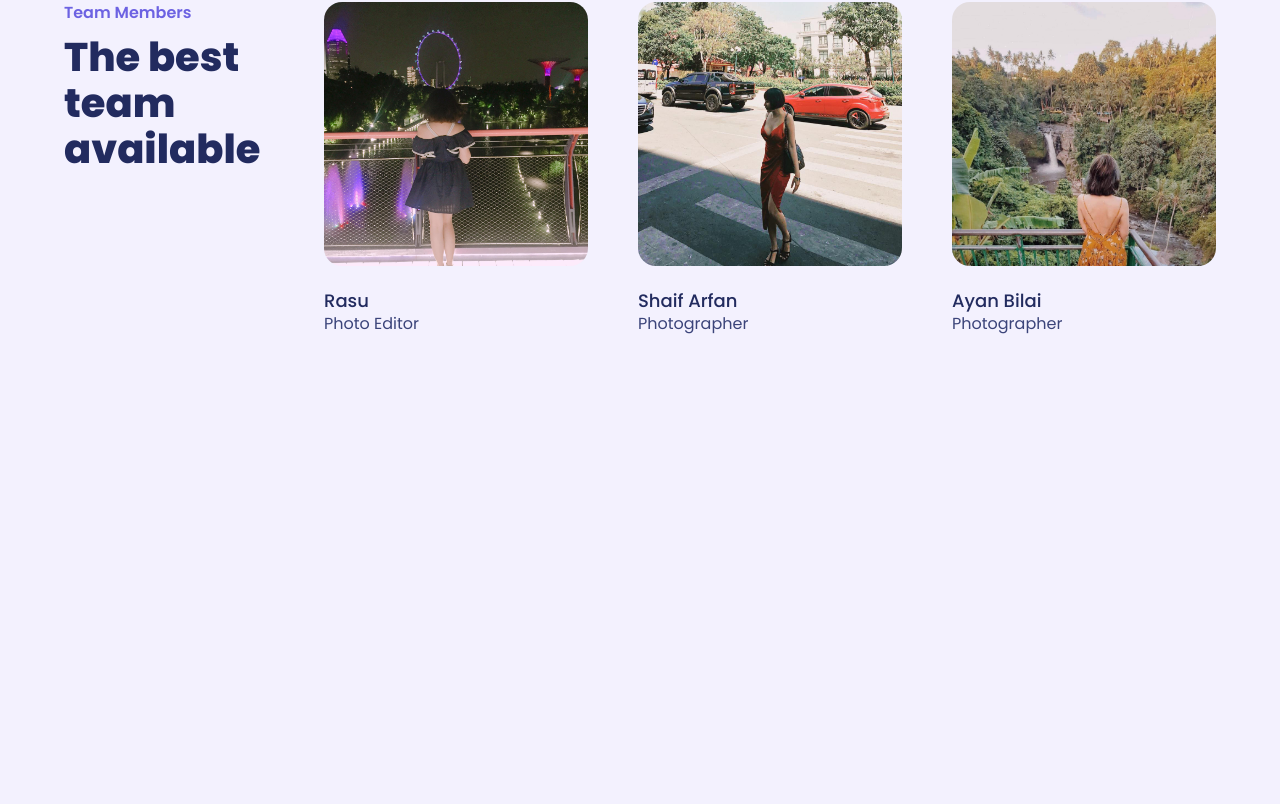
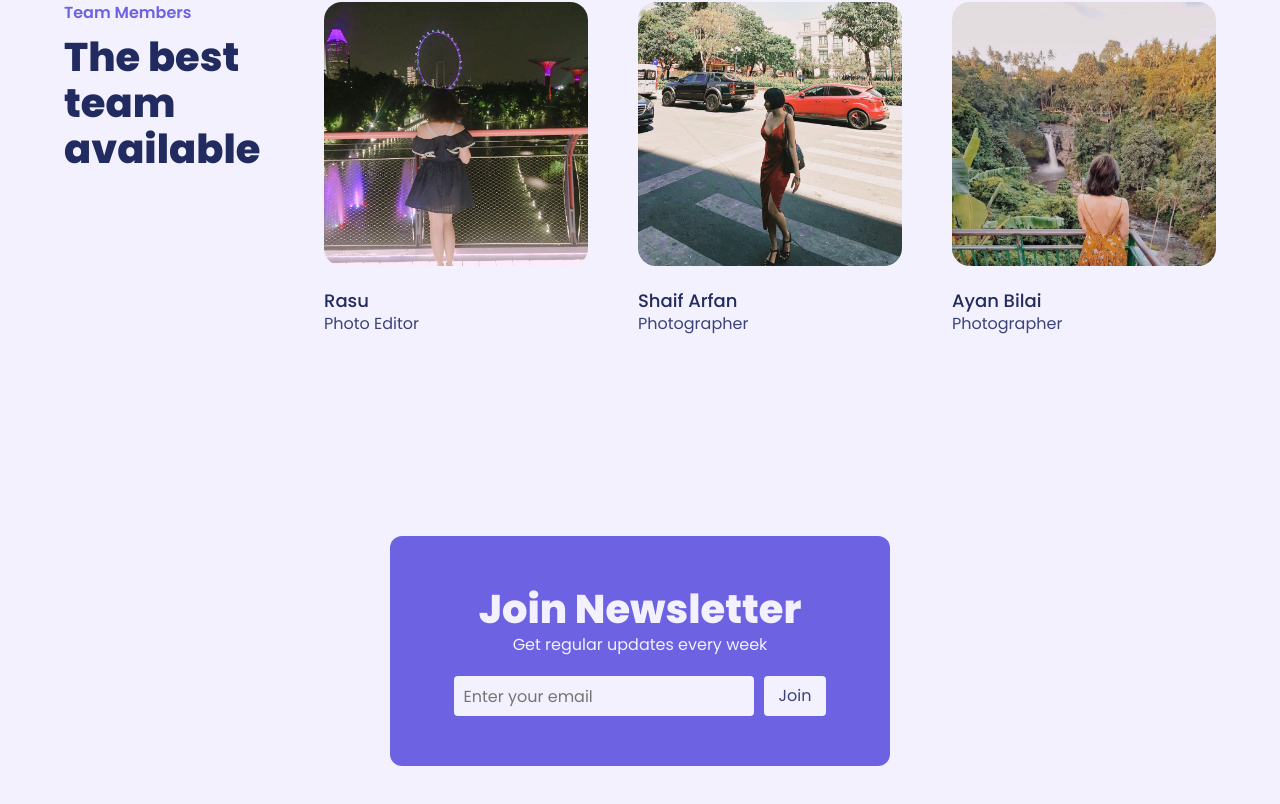
Before and after one commit to Adela1806/DarkLightProject, a React (Create React App) app in the folder dark-light-theme/: page / in a window 1280 px wide. Shown: the part 2147-2951 px from the top of the page. Before the commit the page ends 2583 px from the top, so only its background shows below. Built offline with nearby package versions, Linux system fonts and the light colour scheme; the HTML template or start-up script is replaced by a standard one.

Commit message:
push letter section

```diff
--- /dev/null
+++ b/dark-light-theme/src/components/LetterSection.js
@@ -0,0 +1,100 @@
+import React from 'react';
+import styled from 'styled-components';
+import ParagraphText from './paragraphTexts/ParagraphText';
+import SectionTitle from './titles/SectionTitle';
+
+const NewsletterStyles = styled.div`
+  padding: 10rem 0;
+  .newsletter__wrapper {
+    padding: 5rem 3rem;
+    border-radius: 12px;
+    max-width: 500px;
+    margin: 0 auto;
+    background: var(--mediumSlateBlue);
+    text-align: center;
+  }
+
+  .newsletter__title {
+    margin-bottom: 0.2rem;
+    color: var(--lightBlue_1);
+  }
+
+  .newsletter__subtitle {
+    color: var(--lightBlue_1);
+    margin-bottom: 2rem;
+  }
+
+  .newsletter__form {
+    display: flex;
+    align-items: center;
+    justify-content: center;
+    gap: 1rem;
+
+    input {
+      width: 100%;
+      max-width: 300px;
+      height: 40px;
+      padding-left: 1rem;
+      background-color: var(--lightBlue_1);
+      border: none;
+      border-radius: 4px;
+      font-size: 1.6rem;
+    }
+
+    button {
+      height: 40px;
+      font-size: 1.6rem;
+      cursor: pointer;
+      padding: 0 1.5rem;
+      text-transform: capitalize;
+      color: var(--darkBlue_1);
+      background-color: var(--lightBlue_1);
+      border: none;
+      border-radius: 4px;
+      transition: 0.3s ease background-color;
+    }
+  }
+
+  @media only screen and (max-width: 768px) {
+    .newsletter__wrapper {
+      padding: 3rem 2rem;
+    }
+
+    .newsletter__form {
+      flex-direction: column;
+
+      input {
+        font-size: 1.4rem;
+      }
+
+      button {
+        font-size: 1.4rem;
+      }
+    }
+  }
+`;
+
+function NewsletterSection() {
+  return (
+    <NewsletterStyles>
+      <div className="container">
+        <div className="newsletter__wrapper">
+          <SectionTitle className="newsletter__title">
+            Join Newsletter
+          </SectionTitle>
+
+          <ParagraphText className="newsletter__subtitle">
+            Get regular updates every week
+          </ParagraphText>
+
+          <form className="newsletter__form">
+            <input type="email" placeholder="Enter your email" />
+            <button type="submit">Join</button>
+          </form>
+        </div>
+      </div>
+    </NewsletterStyles>
+  );
+}
+
+export default NewsletterSection;
--- a/dark-light-theme/src/pages/LandingPage.js
+++ b/dark-light-theme/src/pages/LandingPage.js
@@ -4,6 +4,7 @@
 import ServicesSection from '../components/services/ServiceSection';
 import AboutSection from '../components/AboutSection';
 import TeamSection from '../components/team/TeamSection';
+import LetterSection from '../components/LetterSection';
 
 function LandingPage() {
   return (
@@ -13,6 +14,7 @@
       <ServicesSection />
       <AboutSection />
       <TeamSection />
+      <LetterSection />
     </>
   );
 }
```
